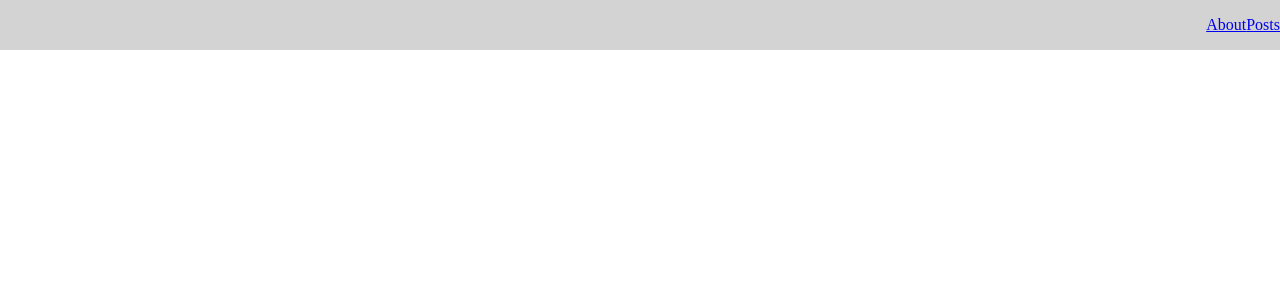
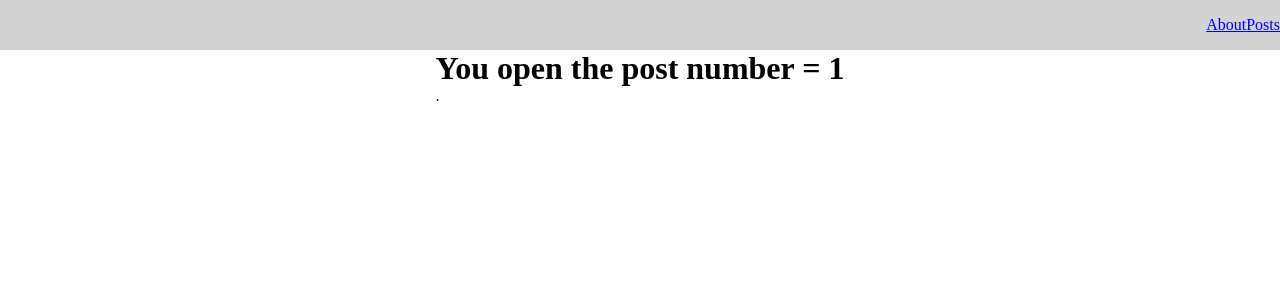
Before and after one commit to NiksonGlikson/Posts-For-my-cat, a React (Create React App) app: page /posts/1 in a window 1280 px wide. Before the commit this address had no page. Shown: the top 300 px of the page. Built offline with nearby package versions, Linux system fonts and the light colour scheme; no server answers.

Commit message:
added a  button to open a post, add routes with error and opening post

```diff
--- a/src/Api/PostService.js
+++ b/src/Api/PostService.js
@@ -10,4 +10,9 @@
         });
         return response;
     }
+
+    static async getById(id) {
+        const response = await axios.get('https://jsonplaceholder.typicode.com/posts/' + id);
+        return response;
+    }
 }
--- a/src/App.js
+++ b/src/App.js
@@ -1,19 +1,13 @@
 import React from "react";
-import { BrowserRouter, Routes, Route } from "react-router-dom";
-import About from "./pages/About";
-import Post from "./pages/Post";
+import { BrowserRouter } from "react-router-dom";
+import AppRouter from "./components/AppRouter";
 import NavBar from "./components/UI/navbar/NavBar";
-import Error from "./pages/Error";
 
 function App() {
   return (
     <BrowserRouter>
       <NavBar />
-      <Routes>
-        <Route path='/posts' element={<Post />} />
-        <Route path='/about' element={<About />} />
-        <Route path='/error' element={<Error to='/error' replace />} />
-      </Routes>
+      <AppRouter />
     </BrowserRouter>
   );
 }
--- /dev/null
+++ b/src/components/AppRouter.jsx
@@ -0,0 +1,19 @@
+import React from 'react';
+import { Routes, Route } from "react-router-dom";
+import About from "../pages/About";
+import Post from "../pages/Post";
+import Error from "../pages/Error";
+import PostIdPages from '../pages/PostIdPages';
+
+const AppRouter = () => {
+    return (
+        <Routes>
+            <Route path='/posts' element={<Post />} />
+            <Route path='/posts/:id' element={<PostIdPages />} />
+            <Route path='/about' element={<About />} />
+            <Route path='/*' element={<Error replace to='/posts' />} />
+      </Routes>
+    );
+}
+
+export default AppRouter;
--- a/src/components/Posts.jsx
+++ b/src/components/Posts.jsx
@@ -1,8 +1,11 @@
 import React from "react";
 import "../styles/App.css";
 import MyButton from "./UI/button/MyButton";
+import { useNavigate } from "react-router-dom";
 
 const Posts = (props) => {
+  const router = useNavigate();
+
   return (
       <div className="post">
         <div className="post__content">
@@ -10,6 +13,7 @@
           <strong>{props.post.body}</strong>
         </div>
         <div className="post__button">
+          <MyButton onClick={() => router(`/posts/${props.post.id}`)}>Open</MyButton>
           <MyButton onClick={() => props.delete(props.post)}>Delete</MyButton>
         </div>
       </div>
--- a/src/hooks/UseFetching.js
+++ b/src/hooks/UseFetching.js
@@ -1,13 +1,13 @@
 import { useState } from "react";
 
-export const UseFetching = (callback) => {
+export const useFetching = (callback) => {
     const [isLoading, setIsLoading] = useState(false);
     const [error, setError] = useState('');
 
-    const fetching = async () => {
+    const fetching = async (...args) => {
         try {
             setIsLoading(true);
-            await callback();
+            await callback(...args);
         }
         catch(e) {
             setError(e.message);
--- a/src/pages/Post.jsx
+++ b/src/pages/Post.jsx
@@ -7,7 +7,7 @@
 import { usePosts } from "../hooks/UsePosts";
 import PostService from "../Api/PostService";
 import Loader from "../components/UI/loader/Loader";
-import { UseFetching } from "../hooks/UseFetching";
+import { useFetching } from "../hooks/useFetching";
 import { getPageCount } from "../utils/pages";
 import Pagination from "../components/UI/pagination/Pagination";
 
@@ -20,7 +20,7 @@
   const [page, setPage] = useState(1);
   const sortedAndSearchedPosts = usePosts(posts, filter.sort, filter.query);
 
-  const [fetchPosts, isPostsLoading, postError] = UseFetching(async () => {
+  const [fetchPosts, isPostsLoading, postError] = useFetching(async () => {
     const response = await PostService.getAll(limit, page);
     setPosts(response.data);
     const totalCount = response.headers["x-total-count"];
--- /dev/null
+++ b/src/pages/PostIdPages.jsx
@@ -0,0 +1,31 @@
+import React, { useEffect, useState } from 'react';
+import { useParams } from 'react-router-dom';
+import { useFetching } from '../hooks/useFetching';
+import PostService from '../Api/PostService';
+import Loader from '../components/UI/loader/Loader';
+
+const PostIdPages = () => {
+    const params = useParams();
+    const [post, setPost] = useState({})
+
+    const [fetchPostById, isLoading, error] = useFetching(async (id) => {
+        const response = await PostService.getById(id)
+        setPost(response.data)
+    })
+
+    useEffect(() => {
+        fetchPostById(params.id)
+    }, []);
+
+    return (
+        <div>
+            <h1>You open the post number = {params.id}</h1>
+            {isLoading
+                ? <Loader />
+                : <div>{post.id}. {post.title}</div>
+            }
+        </div>
+    );
+}
+
+export default PostIdPages;
--- a/src/styles/App.css
+++ b/src/styles/App.css
@@ -21,6 +21,10 @@
     margin-top: 15px;
     justify-content: space-between;
     align-items: center;
+}
+
+.post__button {
+    display: flex;
 }
 
 .post__title {
```
Also changed, not shown: src/components/PostForm.jsx (indentation only).
